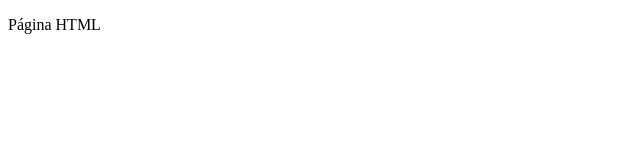
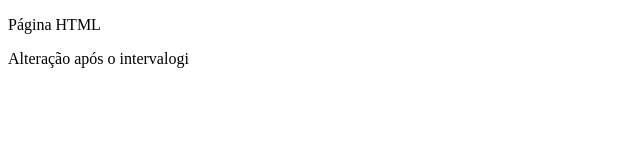
Before and after one commit to diogoalves1206/projeto1, a plain HTML site: page index.html in a window 1280 px wide. Shown: the whole page, without its empty margins (0-640 px from the left). Drawn offline with Linux system fonts and the light colour scheme.

Commit message:
Alteração após o intervalo

```diff
--- a/index.html
+++ b/index.html
@@ -7,5 +7,6 @@
 </head>
 <body>
     <p>Página HTML</p>
+    <p>Alteração após o intervalogi</p>
 </body>
 </html>
```
